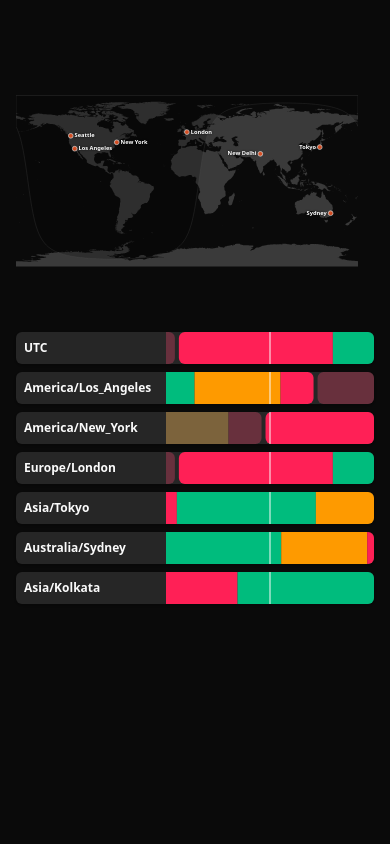
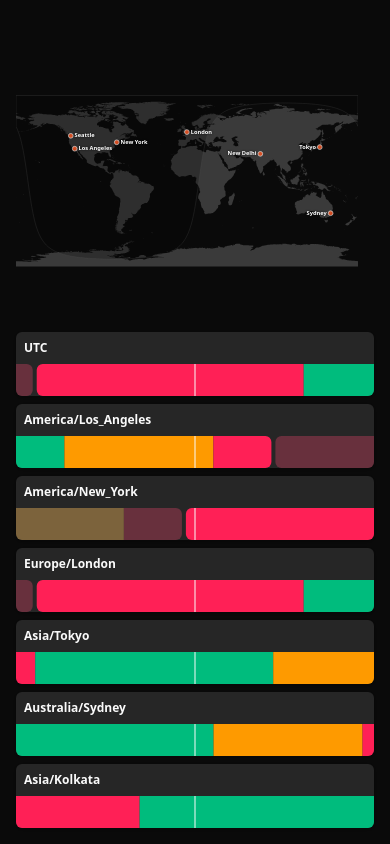
Before and after one commit to emmachase/clocks, a React (Vite) app: page / in a window 390 px wide. Shown: the part 1073-1917 px from the top of the page. Before the commit the page ends 1693 px from the top, so only its background shows below. Built offline with nearby package versions, Linux system fonts and the light colour scheme.

Commit message:
Improve Timelines component responsiveness for mobile devices

```diff
--- a/src/components/Timelines.tsx
+++ b/src/components/Timelines.tsx
@@ -280,10 +280,10 @@ export default function Timelines({
         })
 
         return (
-          <div key={timezone} className="rounded-sm bg-secondary shadow-sm flex overflow-hidden">
+          <div key={timezone} className="rounded-sm bg-secondary shadow-sm flex overflow-hidden flex-col md:flex-row">
             <div className="py-2 px-2 text-xs font-bold w-[150px]">{timezone}</div>
 
-            <div className="overflow-hidden relative flex-1">
+            <div className="overflow-hidden relative md:flex-1 h-8 md:h-[unset]">
               <div className="flex h-full" style={{transform: `translateX(${(diffPct * 100)/scale}%)`, width: `${scale * 100}%`}}>
                 {day}
               </div>
```
